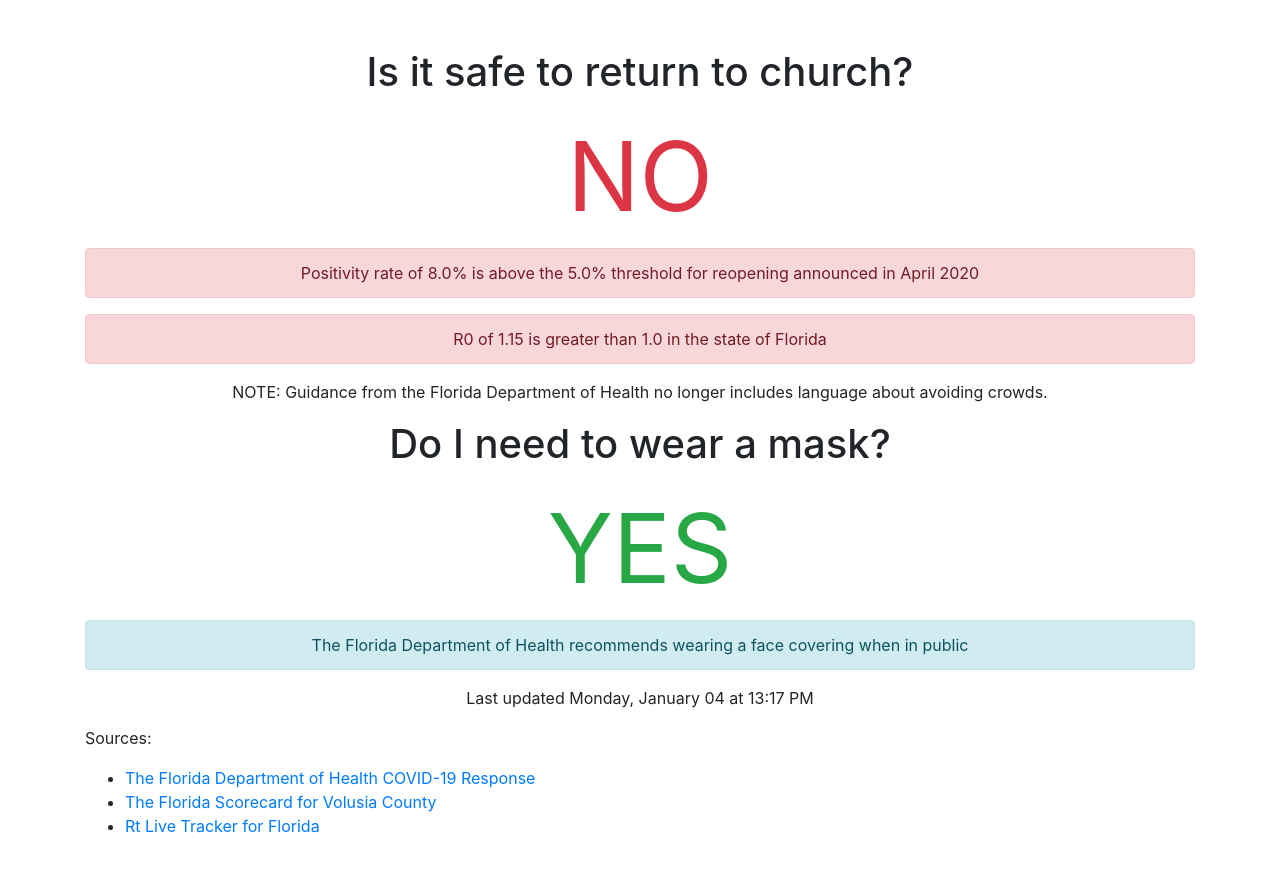
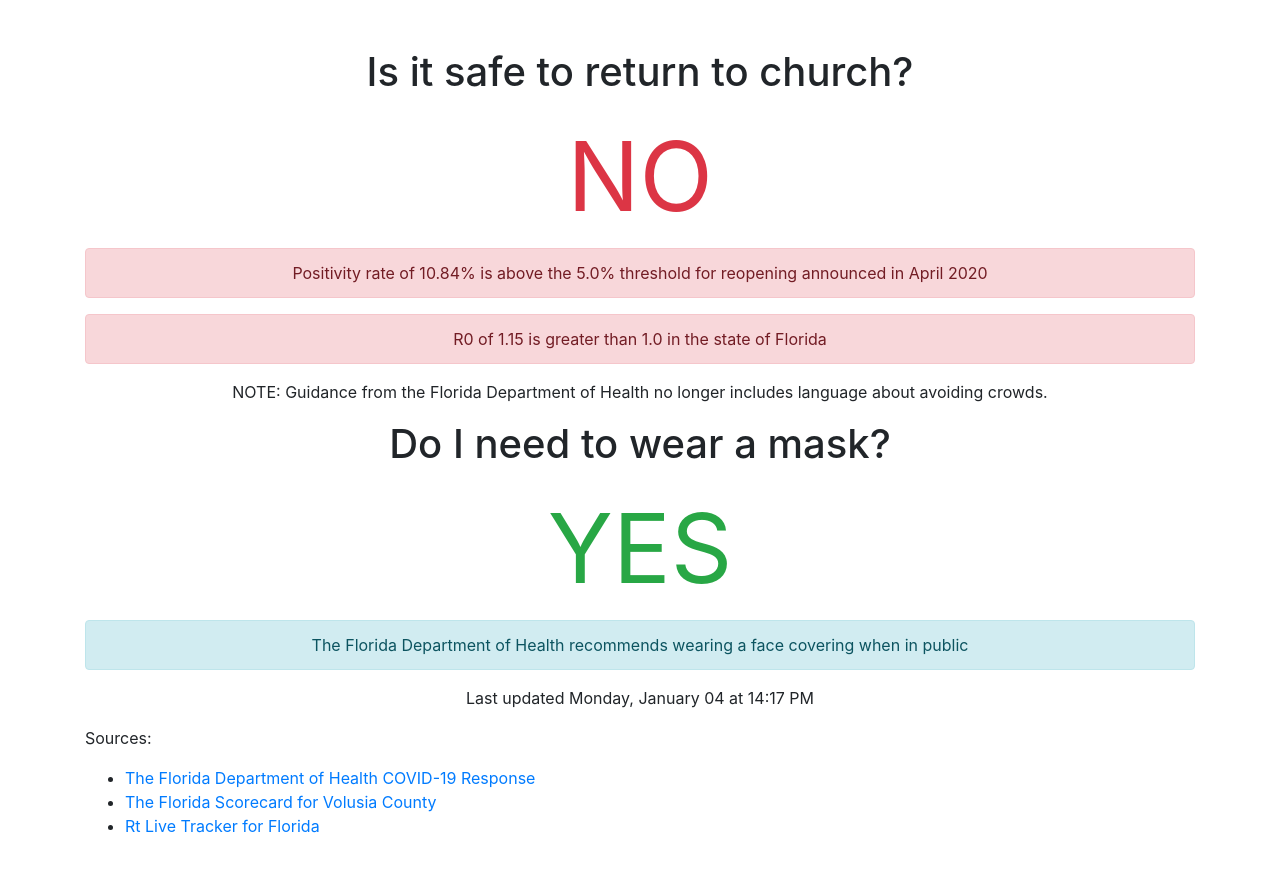
Before and after one commit to thinkjson/timeforchurch, a Jekyll site: the page built from index.md, in a window 1280 px wide. Shown: the top 872 px of the page. Built offline with Jekyll 4.4.1, drawn with Linux system fonts in a browser that asks for light colours; our own code applies the rules of GitHub Pages for plain Markdown files.

Commit message:
Updating data

```diff
--- a/_includes/data.html
+++ b/_includes/data.html
@@ -1,7 +1,7 @@
 
     <h1>Is it safe to return to church?</h1>
     <div class="outcome text-danger">NO</div>
-    <div class="alert alert-danger" role="alert">Positivity rate of 8.0% is above the 5.0% threshold for reopening announced in April 2020</div>
+    <div class="alert alert-danger" role="alert">Positivity rate of 10.84% is above the 5.0% threshold for reopening announced in April 2020</div>
     <div class="alert alert-danger" role="alert">R0 of 1.15 is greater than 1.0 in the state of Florida</div>
 
     <p>NOTE: Guidance from the Florida Department of Health no longer includes language about avoiding crowds.</p>
@@ -10,4 +10,4 @@
     <div class="outcome text-success">YES</div>
     <div class="alert alert-info" role="alert">The Florida Department of Health recommends wearing a face covering when in public</div>
 
-    <p>Last updated Monday, January 04 at 13:17 PM</p>
+    <p>Last updated Monday, January 04 at 14:17 PM</p>
```
